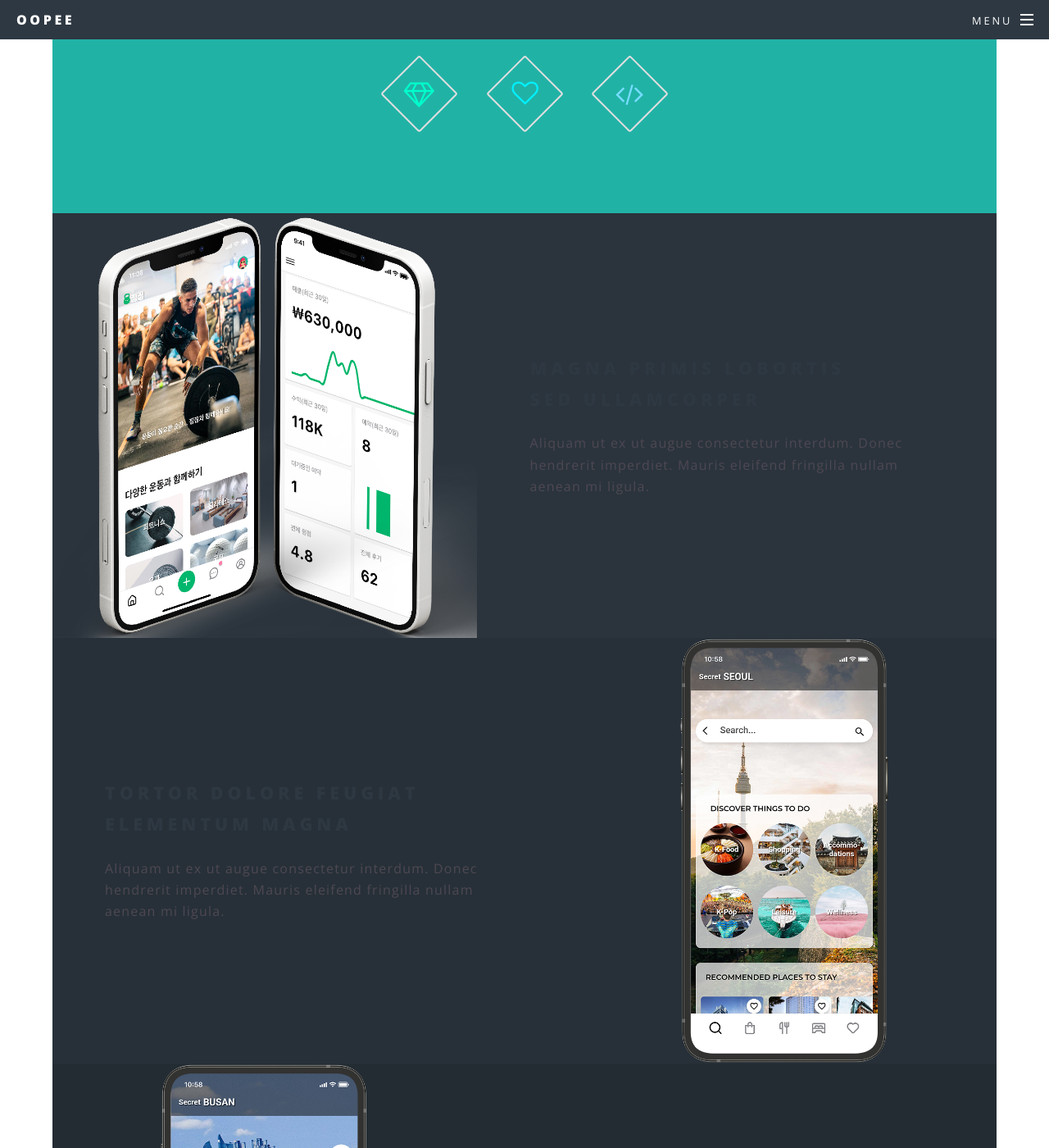
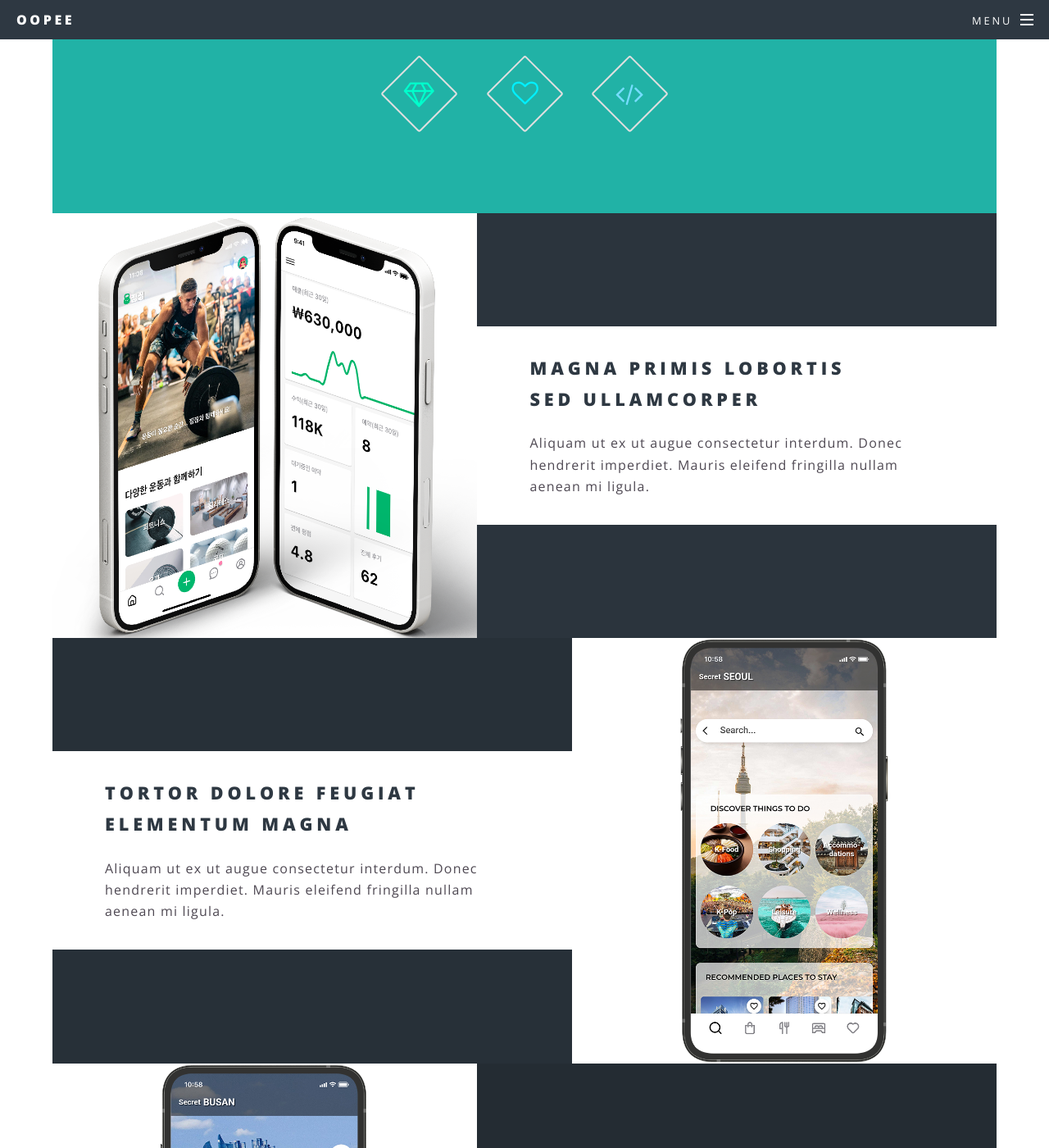
Before and after one commit to inansung/www.oopee.com, a Jekyll site: the page built from services.html, in a window 1280 px wide and 1400 px high, scrolled down 751 px. Shown: the whole window at 82% size. Built offline with Jekyll 4.4.1, drawn with Linux system fonts in a browser that asks for light colours.

Commit message:
2023.10.05+17

```diff
--- a/css/main.scss
+++ b/css/main.scss
@@ -1033,12 +1033,12 @@ $baseurl: '{{ site.baseurl }}/images';
 	.spotlight2 {
 		@include vendor('align-items', 'center');
 		@include vendor('display', 'flex');
-		background-color: rgba(255,255,255,1);
 
 		.image {
 			@include vendor('order', '1');
 			border-radius: 0;
 			width: 40%;
+			background-color: rgba(255,255,255,1);
 
 			img {
 				border-radius: 0;
@@ -1051,6 +1051,7 @@ $baseurl: '{{ site.baseurl }}/images';
 			@include vendor('order', '2');
 			max-width: 48em;
 			width: 60%;
+			background-color: rgba(255,255,255,1);
 		}
 
 		&:nth-child(2n) {
--- a/services.html
+++ b/services.html
@@ -35,14 +35,14 @@ title: 서비스
 							<p>Aliquam ut ex ut augue consectetur interdum. Donec hendrerit imperdiet. Mauris eleifend fringilla nullam aenean mi ligula.</p>
 						</div>
 					</section>
-					<section class="spotlight">
+					<section class="spotlight2">
 						<div class="image"><img src="images/pic_busan.png" alt="" /></div><div class="content">
 							<h2>Augue eleifend aliquet<br />
 							sed condimentum</h2>
 							<p>Aliquam ut ex ut augue consectetur interdum. Donec hendrerit imperdiet. Mauris eleifend fringilla nullam aenean mi ligula.</p>
 						</div>
 					</section>
-					<section class="spotlight">
+					<section class="spotlight2">
 						<div class="image"><img src="images/pic_jeju.png" alt="" /></div><div class="content">
 							<h2>Tortor dolore feugiat<br />
 							elementum magna</h2>
```
